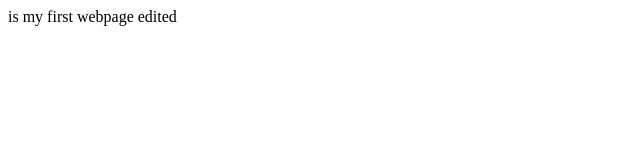
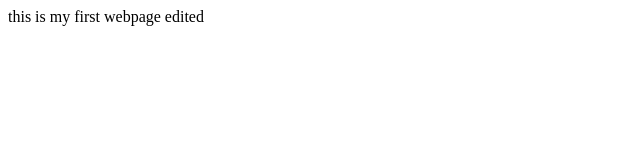
Before and after one commit to garnerwendt/practice1, a plain HTML site: page firstwebpage.html in a window 1280 px wide. Shown: the full height of the page, 0-640 px from the left. Drawn offline with Linux system fonts and the light colour scheme.

Commit message:
added back this

```diff
--- a/firstwebpage.html
+++ b/firstwebpage.html
@@ -3,6 +3,6 @@
     <head>
     </head>
     <body>
-     is my first webpage edited
+     this is my first webpage edited
     </body>
 </html>
```
